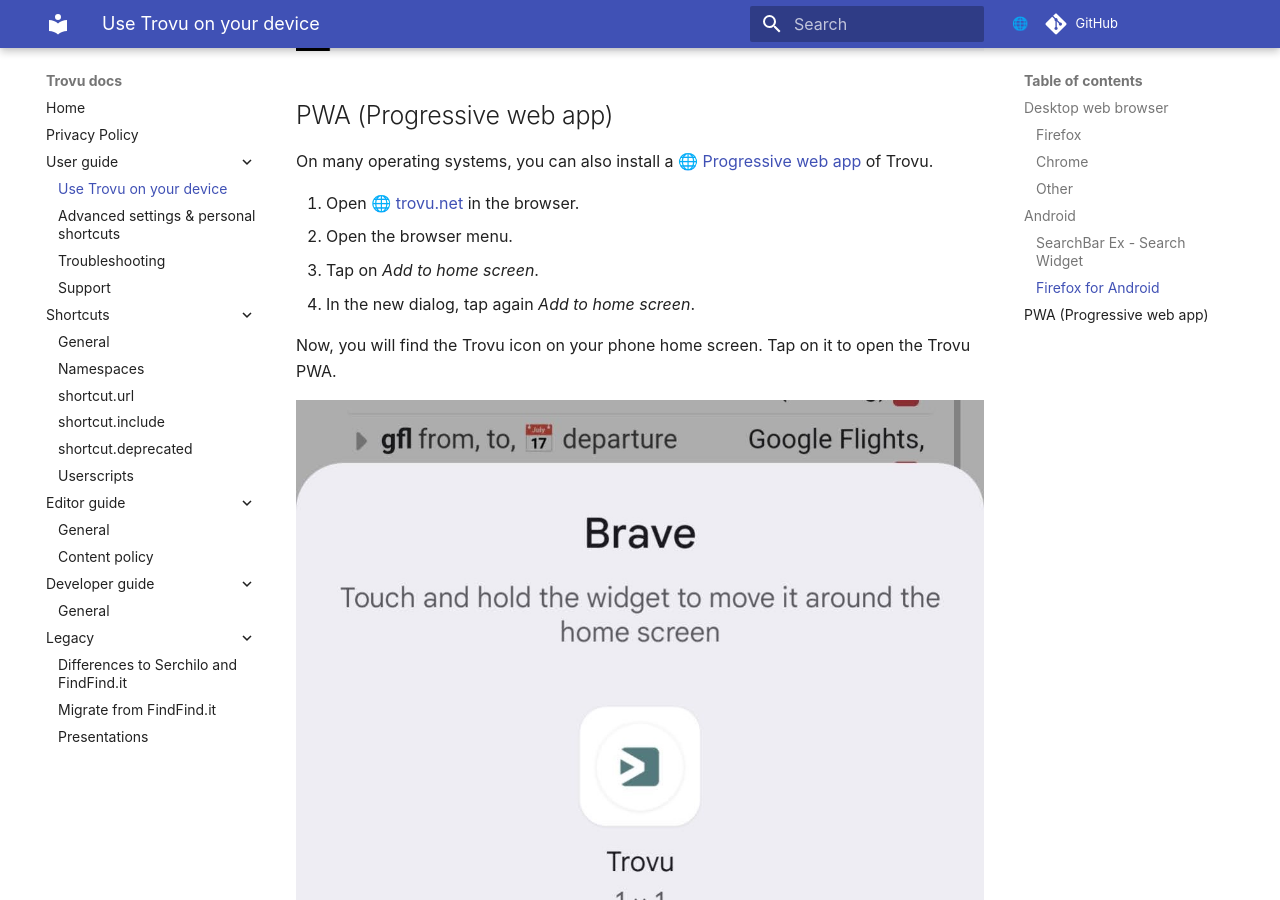
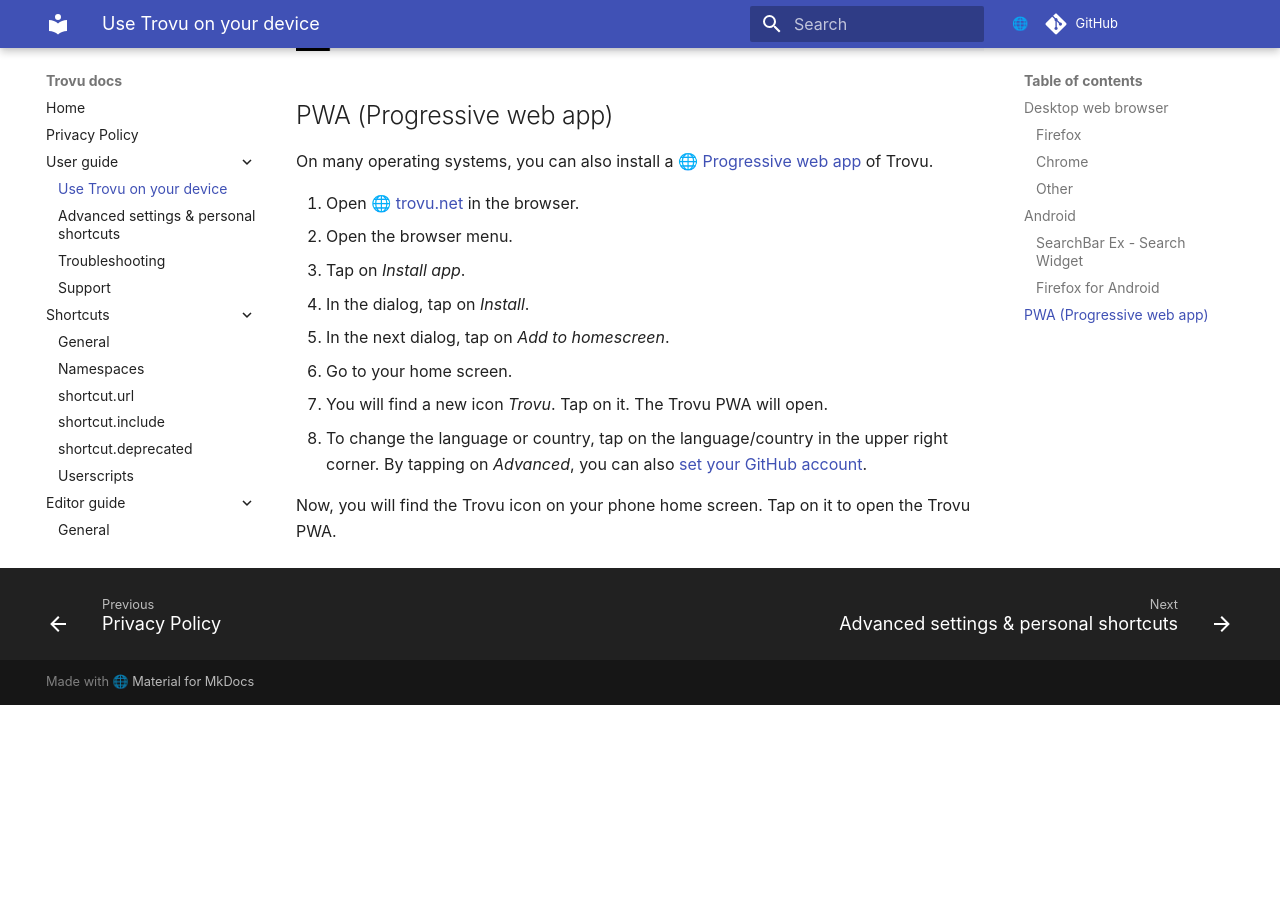
Before and after one commit to trovu/trovu, an MkDocs documentation site: the page built from docs/users/integration.md, in a window 1280 px wide and 900 px high, scrolled down 2947 px. Built offline with MkDocs 1.6.1 and Material for MkDocs 9.7.7, drawn with Linux system fonts in a browser that asks for light colours; comment, search, counter and statistics services are not loaded; after the commit the page ends 3652 px from its top, so only the background shows below that.

Commit message:
Update docs.

```diff
--- a/docs/users/integration.md
+++ b/docs/users/integration.md
@@ -81,9 +81,11 @@
 
 1. Open [trovu.net](https://trovu.net/) in the browser.
 1. Open the browser menu.
-1. Tap on _Add to home screen_.
-1. In the new dialog, tap again _Add to home screen_.
+1. Tap on _Install app_.
+1. In the dialog, tap on _Install_.
+1. In the next dialog, tap on _Add to homescreen_.
+1. Go to your home screen.
+1. You will find a new icon _Trovu_. Tap on it. The Trovu PWA will open.
+1. To change the language or country, tap on the language/country in the upper right corner. By tapping on _Advanced_, you can also [set your GitHub account](advanced.md).
 
 Now, you will find the Trovu icon on your phone home screen. Tap on it to open the Trovu PWA.
-
-![Screenshot](img/pwa.jpg)
```
